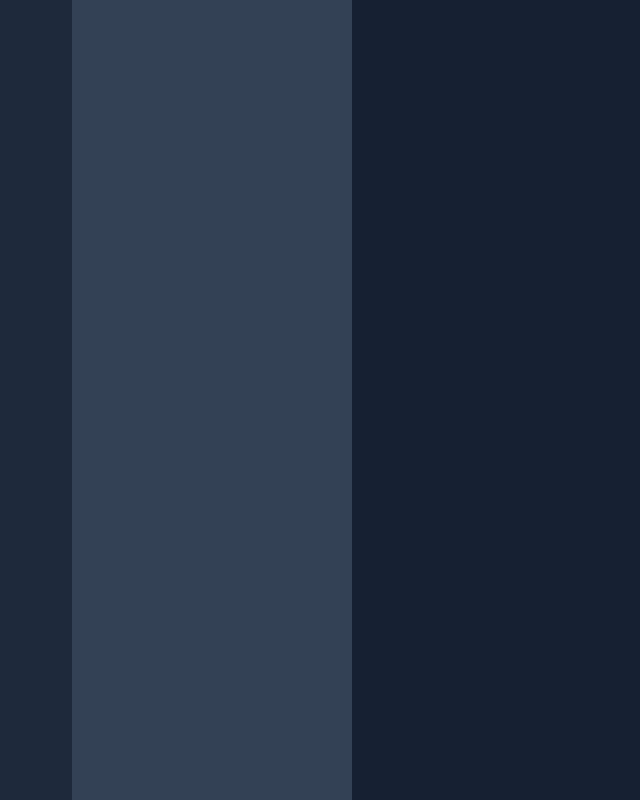
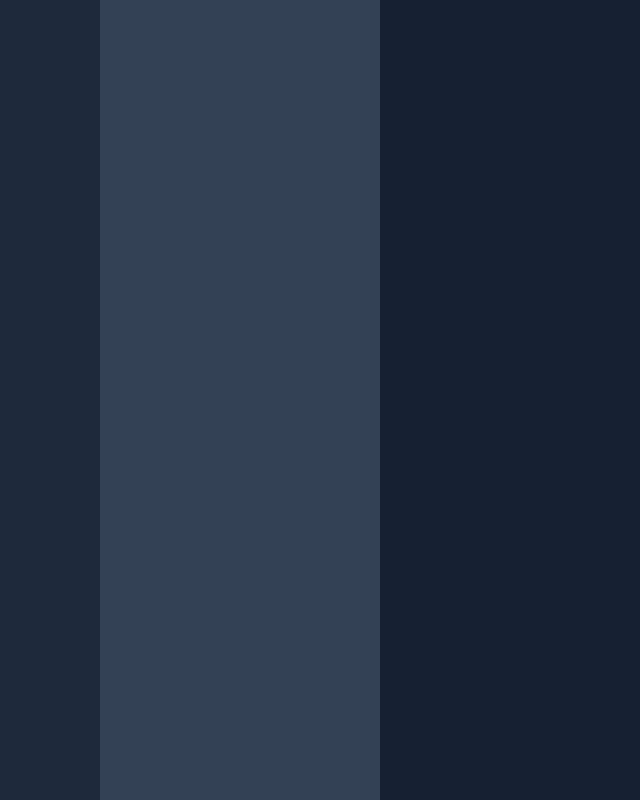
Before and after one commit to HaileabWolde/Messaging_App_Odin, a React app in the folder frontend/: page /conversations in a window 1280 px wide. Shown: the whole page, without its empty margins (0-640 px from the left). Built offline with nearby package versions, Linux system fonts and the light colour scheme; sample sign-in values are in the browser's storage; the HTML template or start-up script is replaced by a standard one.

Commit message:
still workin on the convo part

```diff
--- /dev/null
+++ b/frontend/src/pages/Home/ChatWindow.jsx
@@ -0,0 +1,10 @@
+function ChatWindow(){
+    return(
+        <div
+        className="bg-[#162032]"
+        >
+
+        </div>
+    )
+}
+export default ChatWindow;
--- /dev/null
+++ b/frontend/src/pages/Home/ConversationList.jsx
@@ -0,0 +1,10 @@
+function ConversationList(){
+    return(
+        <div
+        className="bg-[#334155]"
+        >
+
+        </div>
+    )
+}
+export default ConversationList;
--- a/frontend/src/pages/Home/HomePage.jsx
+++ b/frontend/src/pages/Home/HomePage.jsx
@@ -1,25 +1,16 @@
+import { useEffect } from "react";
+import SideBar from "./SideBar";
+import ConversationList from "./ConversationList";
+import ChatWindow from "./ChatWindow";
+function Conversations() {
 
-function Conversations() {
 
   return (
        <div
-       className="min-h-screen grid grid-cols-[72px_280px_1fr] ">
-          <div
-          className="bg-[#1e293b]"
-          >
-
-
-          </div>
-          <div
-          className="bg-[#334155]"
-          >
-
-          </div>
-          <div
-          className="bg-[#162032]"
-          >
-
-          </div>
+       className="min-h-screen grid grid-cols-[100px_280px_1fr] ">
+         <SideBar/>
+         <ConversationList/>
+         <ChatWindow/>
     </div>
   )
 }
--- /dev/null
+++ b/frontend/src/pages/Home/SideBar.jsx
@@ -0,0 +1,10 @@
+function SideBar(){
+    return(
+        <div
+        className="bg-[#1e293b]"
+        >
+
+        </div>
+    )
+}
+export default SideBar
```
